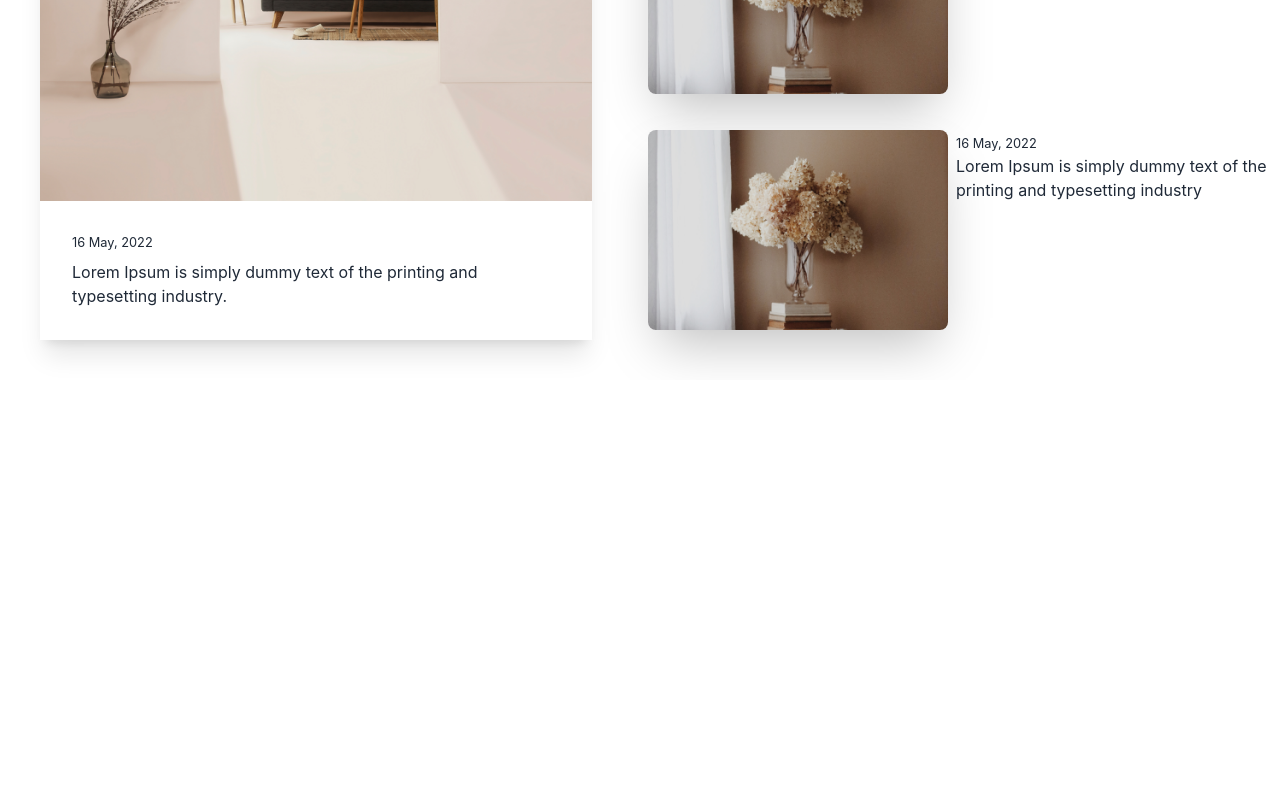
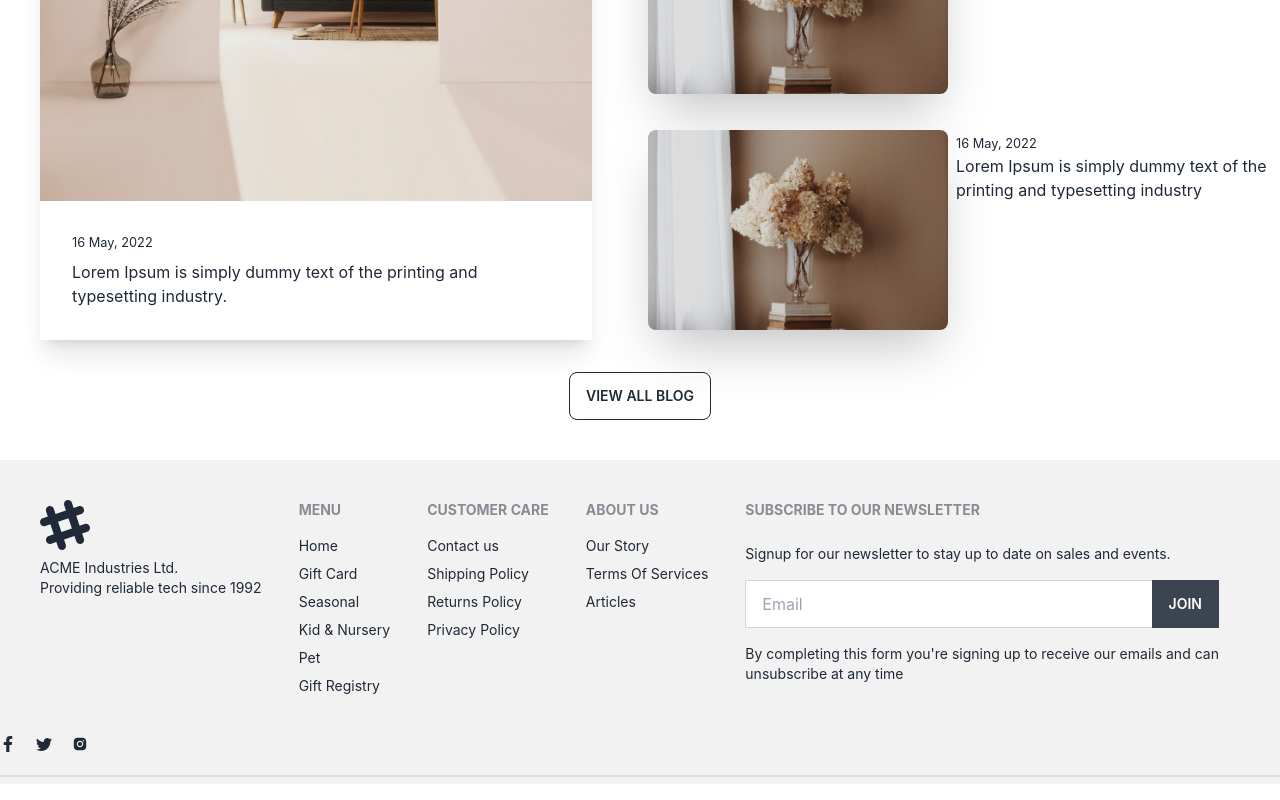
Before and after one commit to Nahid-Hasan-Sourav/furniture-client-side, a React (Create React App) app: page / in a window 1280 px wide. Shown: the part 1888-2688 px from the top of the page. Before the commit the page ends 2268 px from the top, so only its background shows below. Built offline with nearby package versions, Linux system fonts and the light colour scheme.

Commit message:
working on footer section

```diff
--- a/package.json
+++ b/package.json
@@ -9,6 +9,7 @@
     "daisyui": "^2.50.0",
     "react": "^18.2.0",
     "react-dom": "^18.2.0",
+    "react-icons": "^4.7.1",
     "react-router-dom": "^6.8.1",
     "react-scripts": "5.0.1",
     "swiper": "^9.0.4",
--- a/src/Layout/Main.js
+++ b/src/Layout/Main.js
@@ -1,5 +1,6 @@
 import React from 'react';
 import { Outlet } from 'react-router-dom';
+import Footer from '../components/Footer/Footer';
 import Navbar from '../components/Navbar/Navbar';
 
 const Main = () => {
@@ -7,6 +8,7 @@
         <div>
             <Navbar></Navbar>
             <Outlet></Outlet>
+            <Footer/>
         </div>
     );
 };
--- a/src/components/Blog/Blog.js
+++ b/src/components/Blog/Blog.js
@@ -78,6 +78,9 @@
             </div>
           </div>
         </div>
+    <div className='text-center my-8'>
+    <button className='btn btn-outline'>VIEW ALL BLOG</button>
+    </div>
       </div>
     );
 };
--- /dev/null
+++ b/src/components/Footer/Footer.js
@@ -0,0 +1,88 @@
+import React from "react";
+import { FaFacebookF } from 'react-icons/fa';
+import { BsTwitter } from 'react-icons/bs';
+import { AiFillInstagram } from 'react-icons/ai';
+
+const Footer = () => {
+  return (
+    <div className="bg-base-200">
+      <footer >
+        <div className="footer p-10  text-base-content">
+        <div>
+          <svg
+            width="50"
+            height="50"
+            viewBox="0 0 24 24"
+            xmlns="http://www.w3.org/2000/svg"
+            fillRule="evenodd"
+            clipRule="evenodd"
+            className="fill-current"
+          >
+            <path d="M22.672 15.226l-2.432.811.841 2.515c.33 1.019-.209 2.127-1.23 2.456-1.15.325-2.148-.321-2.463-1.226l-.84-2.518-5.013 1.677.84 2.517c.391 1.203-.434 2.542-1.831 2.542-.88 0-1.601-.564-1.86-1.314l-.842-2.516-2.431.809c-1.135.328-2.145-.317-2.463-1.229-.329-1.018.211-2.127 1.231-2.456l2.432-.809-1.621-4.823-2.432.808c-1.355.384-2.558-.59-2.558-1.839 0-.817.509-1.582 1.327-1.846l2.433-.809-.842-2.515c-.33-1.02.211-2.129 1.232-2.458 1.02-.329 2.13.209 2.461 1.229l.842 2.515 5.011-1.677-.839-2.517c-.403-1.238.484-2.553 1.843-2.553.819 0 1.585.509 1.85 1.326l.841 2.517 2.431-.81c1.02-.33 2.131.211 2.461 1.229.332 1.018-.21 2.126-1.23 2.456l-2.433.809 1.622 4.823 2.433-.809c1.242-.401 2.557.484 2.557 1.838 0 .819-.51 1.583-1.328 1.847m-8.992-6.428l-5.01 1.675 1.619 4.828 5.011-1.674-1.62-4.829z"></path>
+          </svg>
+          <p>
+            ACME Industries Ltd.
+            <br />
+            Providing reliable tech since 1992
+          </p>
+        </div>
+        <div>
+          <span className="footer-title">MENU</span>
+          <a className="link link-hover">Home</a>
+          <a className="link link-hover">Gift Card</a>
+          <a className="link link-hover">Seasonal</a>
+          <a className="link link-hover">Kid & Nursery</a>
+          <a className="link link-hover">Pet</a>
+          <a className="link link-hover">Gift Registry</a>
+        </div>
+        <div>
+          <span className="footer-title">CUSTOMER CARE </span>
+          <a className="link link-hover">Contact us</a>
+          <a className="link link-hover">Shipping Policy</a>
+          <a className="link link-hover">Returns Policy</a>
+          <a className="link link-hover">Privacy Policy </a>
+        </div>
+        <div>
+          <span className="footer-title">ABOUT US</span>
+          <a className="link link-hover">Our Story</a>
+          <a className="link link-hover">Terms Of Services</a>
+          <a className="link link-hover">Articles </a>
+        </div>
+        <div>
+          <span className="footer-title">SUBSCRIBE TO OUR NEWSLETTER</span>
+          <p className="my-2">
+            Signup for our newsletter to stay up to date on sales and events.
+          </p>
+          <div className="relative w-full">
+            <input
+              type="text"
+              placeholder="Email"
+              className="input input-bordered rounded-none w-full pr-16"
+            />
+            <button className="btn  absolute top-0 right-0 rounded-none">
+              JOIN
+            </button>
+          </div>
+          <p className="my-2">By completing this form you're signing up to receive our emails and can<br/> unsubscribe at any time</p>
+        </div>
+        </div>
+
+        <div className="container mx-auto">
+        <div className="grid grid-cols-2">
+            <div className="flex">
+                <p className="mr-5"><FaFacebookF /></p>
+                <p className="mr-5"><BsTwitter /></p>
+                <p className="mr-5"><AiFillInstagram /></p>
+            </div>
+            <div>
+
+            </div>
+        </div>
+        <div className="divider"></div>
+        </div>
+      </footer>
+    </div>
+  );
+};
+
+export default Footer;
```
Also changed, not shown: 1 other file (tests, documents, lock files or other folders).
